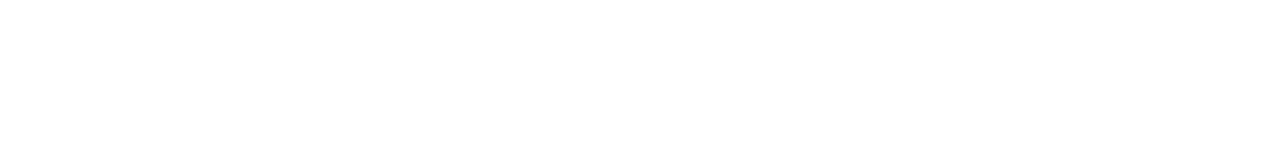
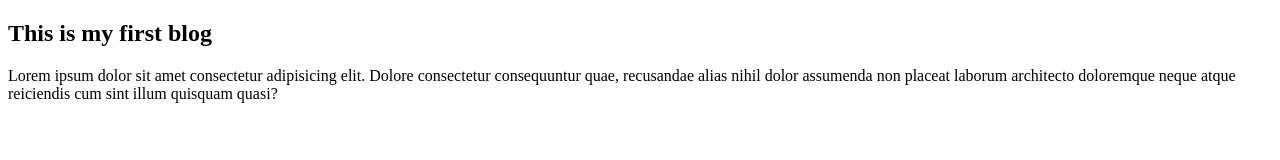
Before and after one commit to 12AlAdnan/my-first-github-ripo, a plain HTML site: page index.html in a window 1280 px wide. Drawn offline with Linux system fonts and the light colour scheme.

Commit message:
added a div

```diff
--- a/index.html
+++ b/index.html
@@ -6,6 +6,9 @@
   <title>My first github repo</title>
 </head>
 <body>
-
+  <div>
+    <h2>This is my first blog</h2>
+    <p>Lorem ipsum dolor sit amet consectetur adipisicing elit. Dolore consectetur consequuntur quae, recusandae alias nihil dolor assumenda non placeat laborum architecto doloremque neque atque reiciendis cum sint illum quisquam quasi?</p>
+  </div>
 </body>
 </html>
```
